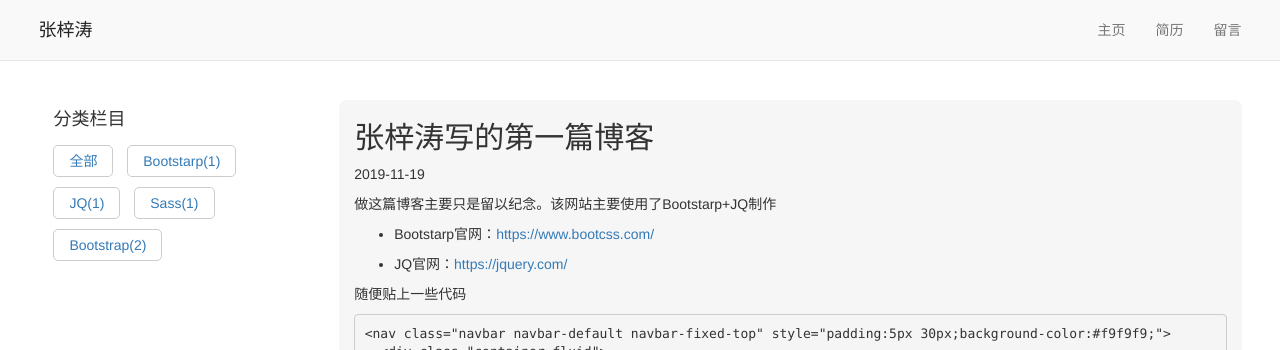
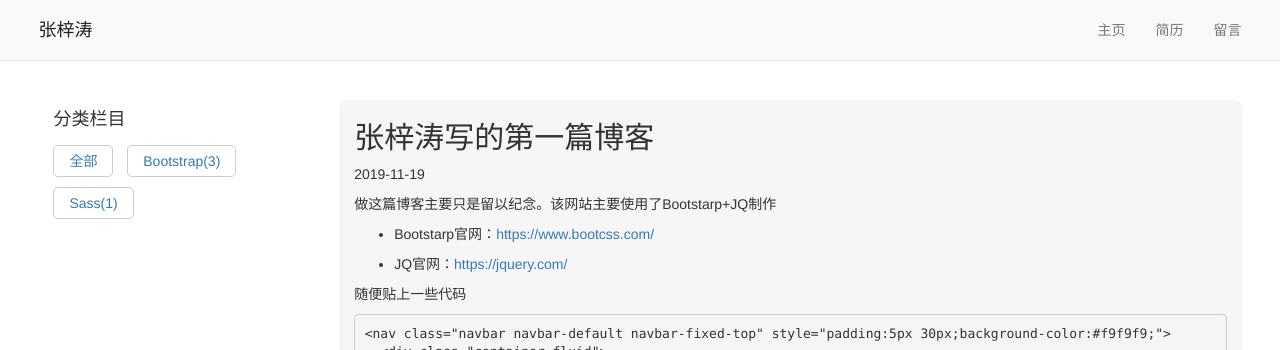
Before and after one commit to zzt-tao/jekyll, a Jekyll site: the page built from _posts/2019-11-19-index.md, in a window 1280 px wide and 1009 px high. Shown: the top 350 px of the window. Built offline with Jekyll 4.4.1, drawn with Linux system fonts in a browser that asks for light colours; nearby versions of some CDN libraries.

Commit message:
第一篇博客

```diff
--- a/_posts/2019-11-19-index.md
+++ b/_posts/2019-11-19-index.md
@@ -4,7 +4,7 @@ css: ["css/public.css"]
 title: 张梓涛写的第一篇博客
 xiao_title: 我写的第一篇博客，做这篇博客只是留以纪念。该网站主要使用了Bootstarp+JQ制作。
 sosuo: false
-tag: [Bootstarp,JQ]
+tag: [Bootstrap]
 ---
 
 ## 张梓涛写的第一篇博客
```
